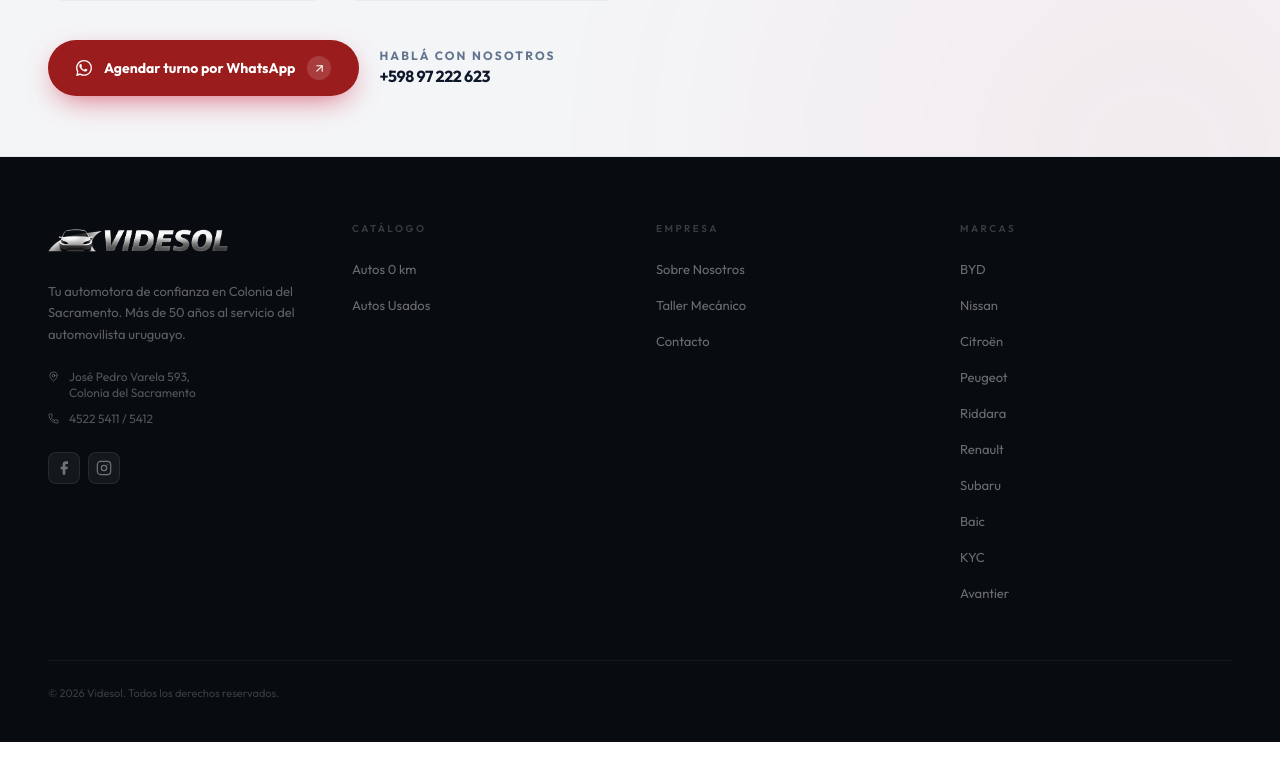
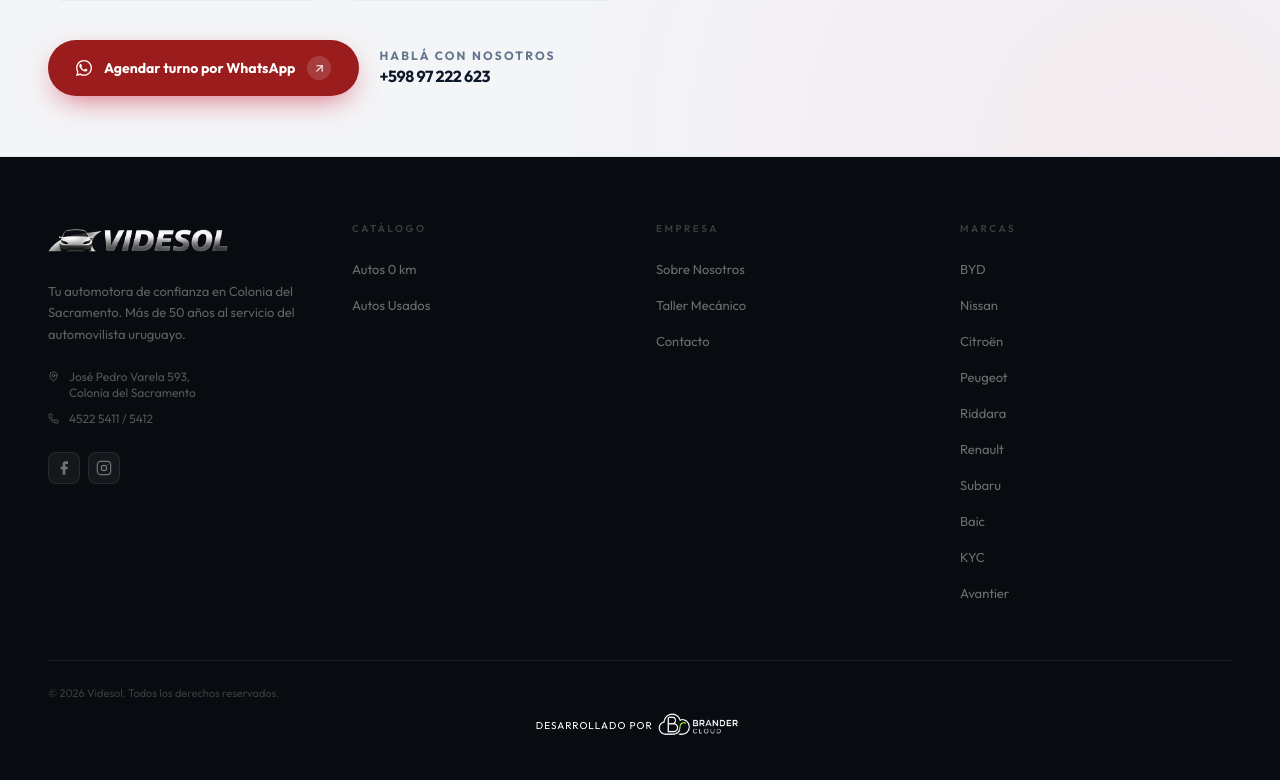
Before and after one commit to Emanuel8585/videsol-front, a Next.js app: page /taller in a window 1280 px wide. Shown: the part 1345-2125 px from the top of the page. Before the commit the page ends 2087 px from the top, so only its background shows below. Built offline with nearby package versions, Linux system fonts and the light colour scheme.

Commit message:
cambios en los filtros de usados y 0km, se agregó marca Brander en el Footer

```diff
--- a/src/components/layout/Footer.tsx
+++ b/src/components/layout/Footer.tsx
@@ -207,6 +207,25 @@
           </div>
         </div>
 
+        {/* ── Brander credit ── */}
+        <div className="flex justify-center">
+          <a
+            href="https://www.brandercloud.com"
+            target="_blank"
+            rel="noopener noreferrer"
+            className="flex items-center "
+          >
+            <span className="text-[10px] text-white tracking-widest uppercase">Desarrollado por</span>
+            <Image
+              src="/images/brander.png"
+              alt="Brander Cloud"
+              width={192}
+              height={48}
+              className="h-12 w-auto object-contain"
+            />
+          </a>
+        </div>
+
       </div>
     </footer>
   );
--- a/src/components/ui/Filtros.tsx
+++ b/src/components/ui/Filtros.tsx
@@ -34,7 +34,8 @@
 // ─────────────────────────────────────────────
 // OPCIONES
 // ─────────────────────────────────────────────
-const MARCAS        = ['Todas', 'BYD', 'Chevrolet', 'Citroen', 'Nissan', 'Peugeot', 'Renault', 'Riddara', 'Subaru']
+const MARCAS_OKM    = ['Todas', 'BYD', 'Citroen', 'Nissan', 'Peugeot', 'Renault', 'Riddara', 'Subaru']
+const MARCAS_USADOS = ['Todas', 'BYD', 'Chevrolet', 'Citroen', 'Nissan', 'Peugeot', 'Renault', 'KIA', 'Subaru']
 const CARROCERIAS   = ['Todas', 'SUV', 'Pick-Up', 'Hatchback', 'Sedán', 'Furgón', 'Clásico', 'Utilitario', 'Crossover']
 const COMBUSTIBLES  = ['Todos', 'Nafta', 'Diesel', 'Híbrido', 'Eléctrico']
 const TRANSMISIONES = ['Todas', 'Manual', 'Automática', 'Automática (CVT)']
@@ -151,7 +152,7 @@
           <div>
             <GroupLabel>Marca</GroupLabel>
             <div className="flex flex-col gap-1">
-              {MARCAS.map((m) => (
+              {(variant === 'usados' ? MARCAS_USADOS : MARCAS_OKM).map((m) => (
                 <Pill key={m} label={m} active={filtros.marca === m} onClick={() => actualizar({ marca: m })} />
               ))}
             </div>
```
Also changed, not shown: public/images/brander.png (added).
